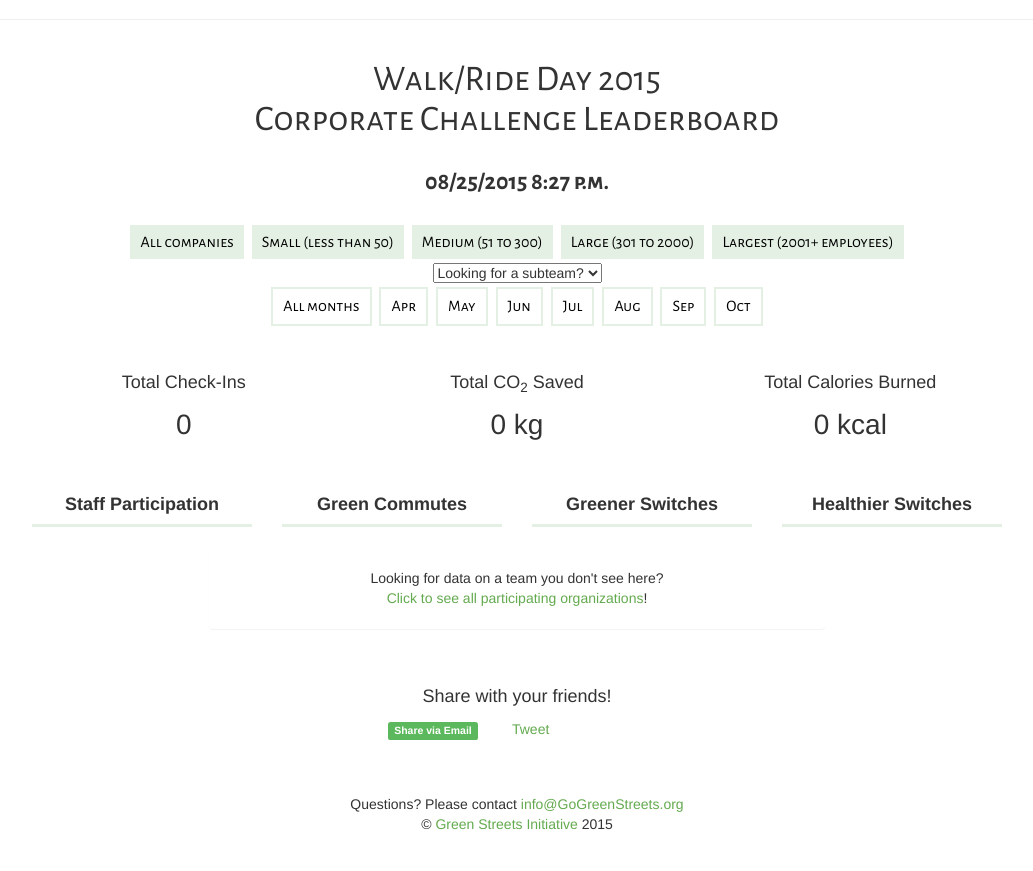
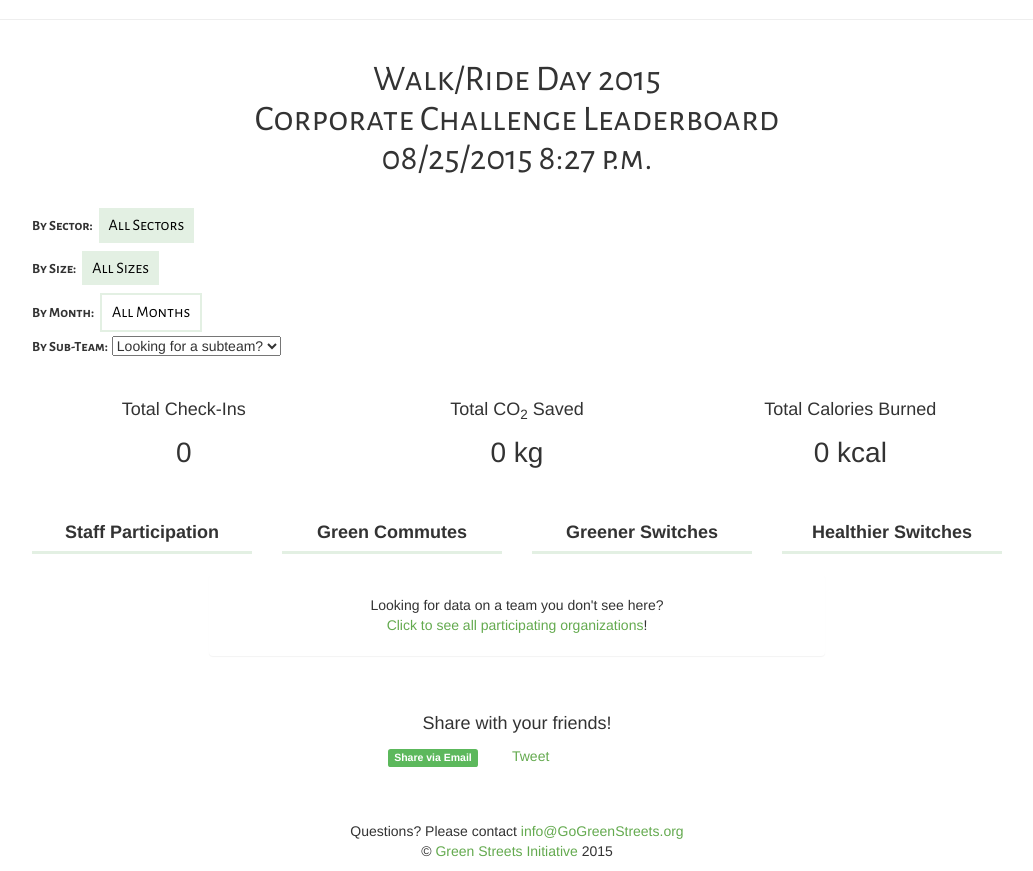
Before and after one commit to greenstreetsinitiative/checkin2015, a Django app: template leaderboard/templates/leaderboard/leaderboard_new.html in a window 1280 px wide. Shown: the part 751-1622 px from the top of the page, without its empty margins (123-1156 px from the left). Before the commit the page ends 1581 px from the top, so only its background shows below. Run offline with Django 3.2, Linux system fonts and the light colour scheme; the template is opened without the code that fills it, so the values that code supplies are empty; some libraries are stand-ins or nearby versions; some web fonts are replaced.

Commit message:
leaderboard views and urls to use sectors

```diff
--- a/leaderboard/templates/leaderboard/leaderboard_new.html
+++ b/leaderboard/templates/leaderboard/leaderboard_new.html
@@ -32,46 +32,57 @@
 
 <div class="row clearfix">
     <div class="col-md-12 column">
-        <center><h1>Walk/Ride Day 2015 <br>Corporate Challenge Leaderboard</h1>
+        <center><h1>Walk/Ride Day 2015 <br>Corporate Challenge Leaderboard<br>{% now "SHORT_DATETIME_FORMAT" %}</h1>
     </div>
 </div>
 
-<center><h3>{% now "SHORT_DATETIME_FORMAT" %}</h3></center>
+<div style="padding: 15px 0px;">
 
-<div class="row" style="padding: 15px 0px;">
-  <center>
-  <div>
-  <a class="lb-button {% if '/all/' in request.get_full_path %}alt{% endif %}" href="{% url 'leaderboard.views.latest_leaderboard' size='all' selected_month=selected_month %}">All companies</a>
-  <a class="lb-button {% if '/small/' in request.get_full_path %}alt{% endif %}" href="{% url 'leaderboard.views.latest_leaderboard' size='small' selected_month=selected_month %}">Small (less than 50)</a>
-  <a class="lb-button {% if '/medium/' in request.get_full_path %}alt{% endif %}" href="{% url 'leaderboard.views.latest_leaderboard' size='medium' selected_month=selected_month %}">Medium (51 to 300)</a>
-  <a class="lb-button {% if '/large/' in request.get_full_path %}alt{% endif %}" href="{% url 'leaderboard.views.latest_leaderboard' size='large' selected_month=selected_month %}">Large (301 to 2000)</a>
-  <a class="lb-button {% if '/largest/' in request.get_full_path %}alt{% endif %}" href="{% url 'leaderboard.views.latest_leaderboard' size='largest' selected_month=selected_month %}">Largest (2001+ employees)</a>
+  <div><strong>By Sector:</strong>
+    <a class="lb-button {% if selected_sector == 'all' %}alt{% endif %}"
+        href="{% url 'leaderboard.views.latest_leaderboard' size=size sector='all' selected_month=selected_month %}">
+      All Sectors</a>
+    {% for key, value in sectors_list.items %}
+        <a class="lb-button {% if selected_sector == key %}alt{% endif %}"
+            href="{% url 'leaderboard.views.latest_leaderboard' size=size sector=key selected_month=selected_month %}">
+            {{ value }}</a>
+    {% endfor %}
   </div>
 
+  <div><strong>By Size:</strong>
+    <a class="lb-button {% if size == 'all' %}alt{% endif %}"
+        href="{% url 'leaderboard.views.latest_leaderboard' size='all' sector=selected_sector selected_month=selected_month %}">
+        All Sizes</a>
+    {% for key, value in sizes_list.items %}
+        <a class="lb-button {% if size == key %}alt{% endif %}"
+            href="{% url 'leaderboard.views.latest_leaderboard' size=key sector=selected_sector selected_month=selected_month %}">
+            {{ value }}</a>
+    {% endfor %}
+  </div>
+
+  <div><strong>By Month:</strong>
+    <a class="lb-button-month {% if selected_month == 'all' %}alt{% endif %}"
+      href="{% if parent %} {% url 'leaderboard.views.latest_leaderboard' sector=selected_sector parentid=parent.id size=size selected_month='all' %} {% else %} {% url 'leaderboard.views.latest_leaderboard' sector=selected_sector size=size selected_month='all' %} {% endif %}">
+      All Months</a>
+    {% for month in months_list %}
+        <a class="lb-button-month {% if selected_month == month %}alt{% endif %}"
+        href="{% if parent %} {% url 'leaderboard.views.latest_leaderboard' sector=selected_sector parentid=parent.id size=size selected_month=month %} {% else %} {% url 'leaderboard.views.latest_leaderboard' sector=selected_sector size=size selected_month=month %} {% endif %}">{{ month}}</a>
+    {% endfor %}
+  </div>
+
+  <div><strong>By Sub-Team:</strong>
     <select id="team_parent" name="team_parent">
       <option>Looking for a subteam?
       </option>
-
     {% for employer in employersWithSubteams %}
-     <option value="{% url 'leaderboard.views.latest_leaderboard' size='all' selected_month='all' parentid=employer.id %}"
+       <option value="{% url 'leaderboard.views.latest_leaderboard' sector='all' size='all' selected_month=selected_month parentid=employer.id %}"
            {% if employer.name == parent.name %}selected="selected"{% endif %}>
            {{employer.name}}
        </option>
     {% endfor %}
     </select>
-
-  <div>
-  <a class="lb-button-month {% if '/all/' in request.get_full_path and not parent %}alt{% endif %}" href="{% if parent %} {% url 'leaderboard.views.latest_leaderboard' parentid=parent.id size=size selected_month='all' %} {% else %} {% url 'leaderboard.views.latest_leaderboard' size=size selected_month='all' %} {% endif %}">All months</a>
-  <a class="lb-button-month {% if '/april/' in request.get_full_path %}alt{% endif %}" href="{% if parent %} {% url 'leaderboard.views.latest_leaderboard' parentid=parent.id size=size selected_month='april' %} {% else %} {% url 'leaderboard.views.latest_leaderboard' size=size selected_month='april' %} {% endif %}">Apr</a>
-  <a class="lb-button-month {% if '/may/' in request.get_full_path %}alt{% endif %}" href="{% if parent %} {% url 'leaderboard.views.latest_leaderboard' parentid=parent.id size=size selected_month='may' %} {% else %} {% url 'leaderboard.views.latest_leaderboard' size=size selected_month='may' %} {% endif %}">May</a>
-  <a class="lb-button-month {% if '/june/' in request.get_full_path %}alt{% endif %}" href="{% if parent %} {% url 'leaderboard.views.latest_leaderboard' parentid=parent.id size=size selected_month='june' %} {% else %} {% url 'leaderboard.views.latest_leaderboard' size=size selected_month='june' %} {% endif %}">Jun</a>
-  <a class="lb-button-month {% if '/july/' in request.get_full_path %}alt{% endif %}" href="{% if parent %} {% url 'leaderboard.views.latest_leaderboard' parentid=parent.id size=size selected_month='july' %} {% else %} {% url 'leaderboard.views.latest_leaderboard' size=size selected_month='july' %} {% endif %}">Jul</a>
-  <a class="lb-button-month {% if '/august/' in request.get_full_path %}alt{% endif %}" href="{% if parent %} {% url 'leaderboard.views.latest_leaderboard' parentid=parent.id size=size selected_month='august' %} {% else %} {% url 'leaderboard.views.latest_leaderboard' size=size selected_month='august' %} {% endif %}">Aug</a>
-  <a class="lb-button-month {% if '/september/' in request.get_full_path %}alt{% endif %}" href="{% if parent %} {% url 'leaderboard.views.latest_leaderboard' parentid=parent.id size=size selected_month='september' %} {% else %} {% url 'leaderboard.views.latest_leaderboard' size=size selected_month='september' %} {% endif %}">Sep</a>
-  <a class="lb-button-month {% if '/october/' in request.get_full_path %}alt{% endif %}" href="{% if parent %} {% url 'leaderboard.views.latest_leaderboard' parentid=parent.id size=size selected_month='october' %} {% else %} {% url 'leaderboard.views.latest_leaderboard' size=size selected_month='october' %} {% endif %}">Oct</a>
   </div>
 
-  </center>
 </div>
 
 <div class="row totals">
```
Also changed, not shown: checkin2015/urls.py (+29 -9 lines), leaderboard/views.py (+24 -3 lines). Lines whose indentation alone changed are shown as unchanged.
